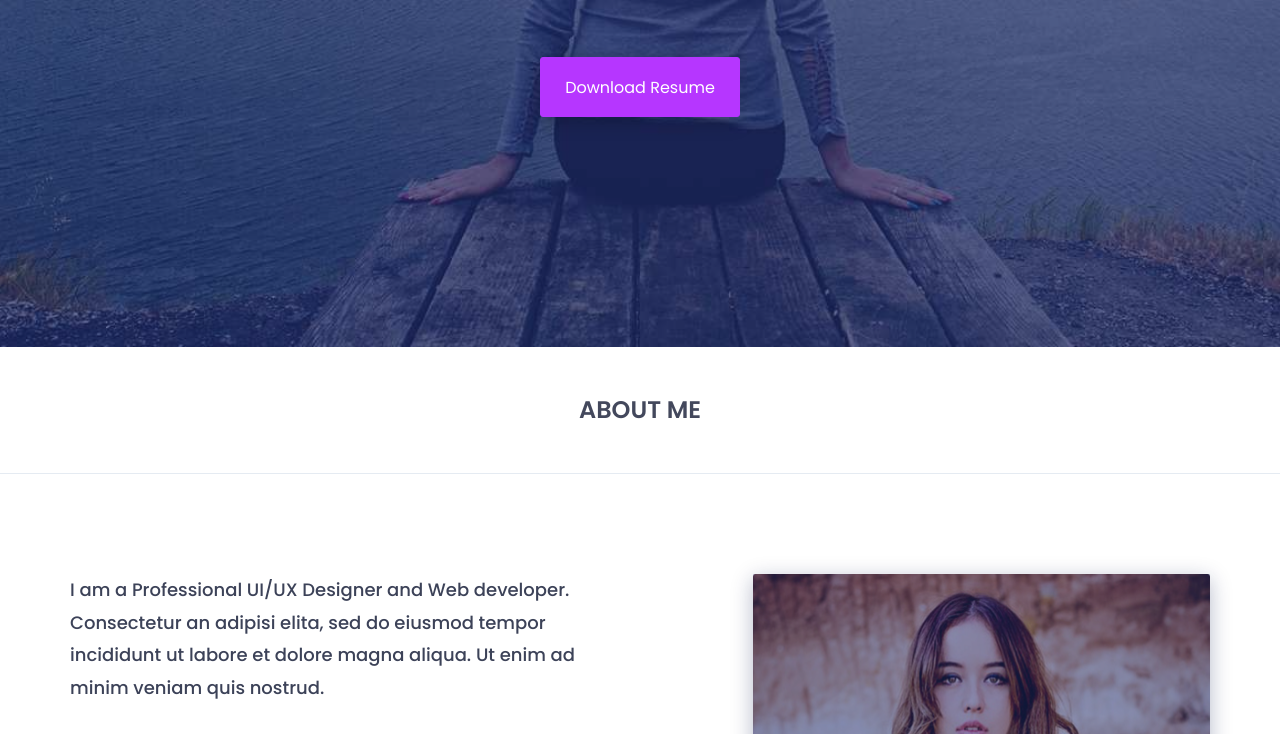
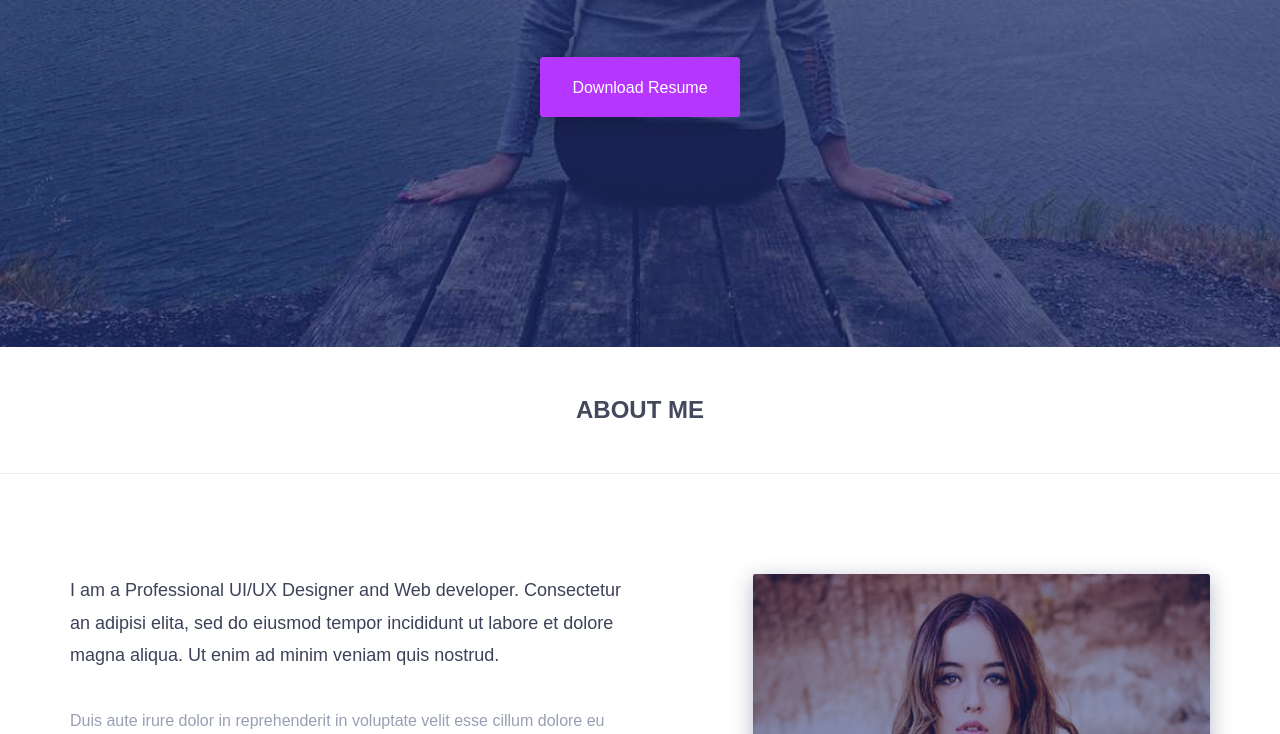
Before and after one commit to ArmatGame/browny, a plain HTML site: page index.html in a window 1280 px wide. Shown: the part 543-1277 px from the top of the page. Drawn offline with nearby package versions, Linux system fonts and the light colour scheme.

Commit message:
Update index.html

```diff
--- a/index.html
+++ b/index.html
@@ -9,7 +9,7 @@
         <!-- The above 3 meta tags *must* come first in the head; any other head content must come *after* these tags -->
 
         <!--font-family-->
-		<link href="https://fonts.googleapis.com/css?family=Poppins:100,200,300,400,500,600,700,800,900&amp;subset=devanagari,latin-ext" rel="stylesheet">
+
 
         <!-- title of site -->
         <title>Browny</title>
```
